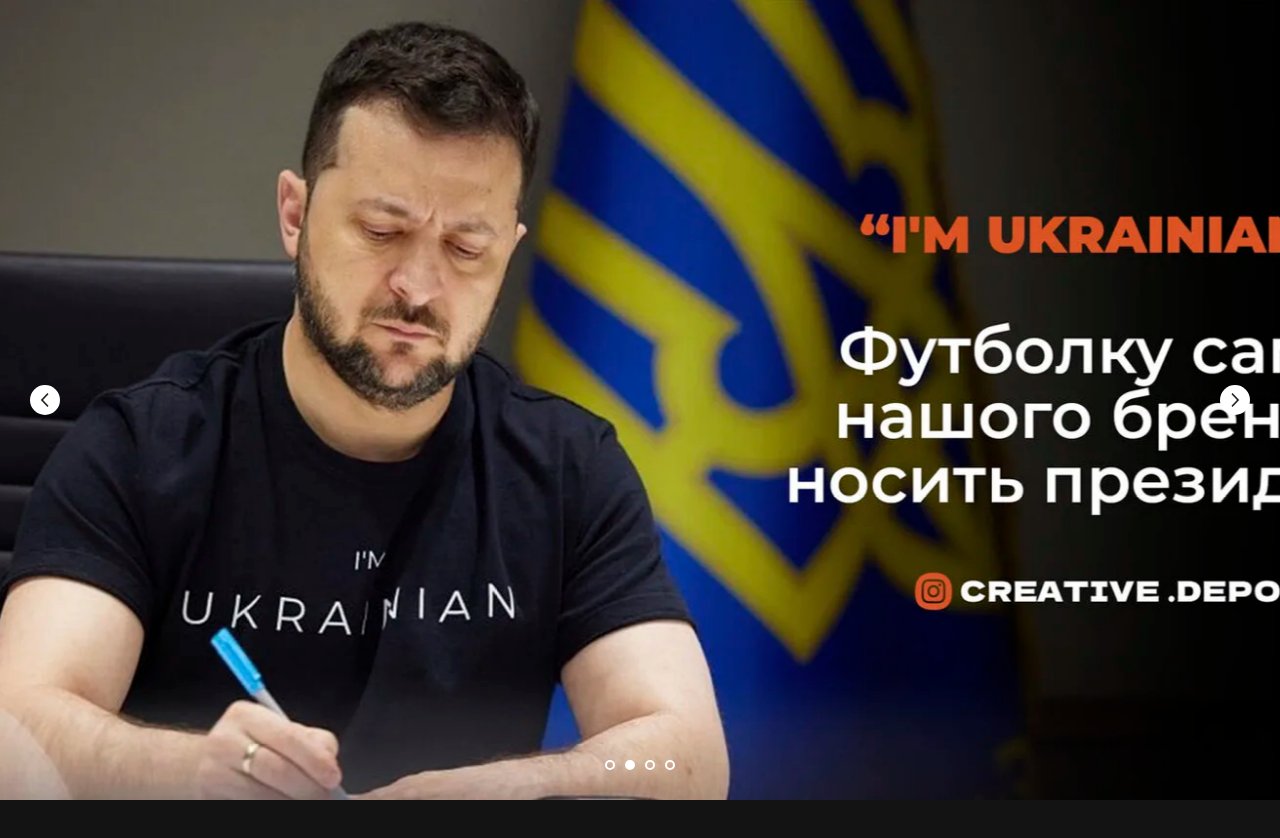
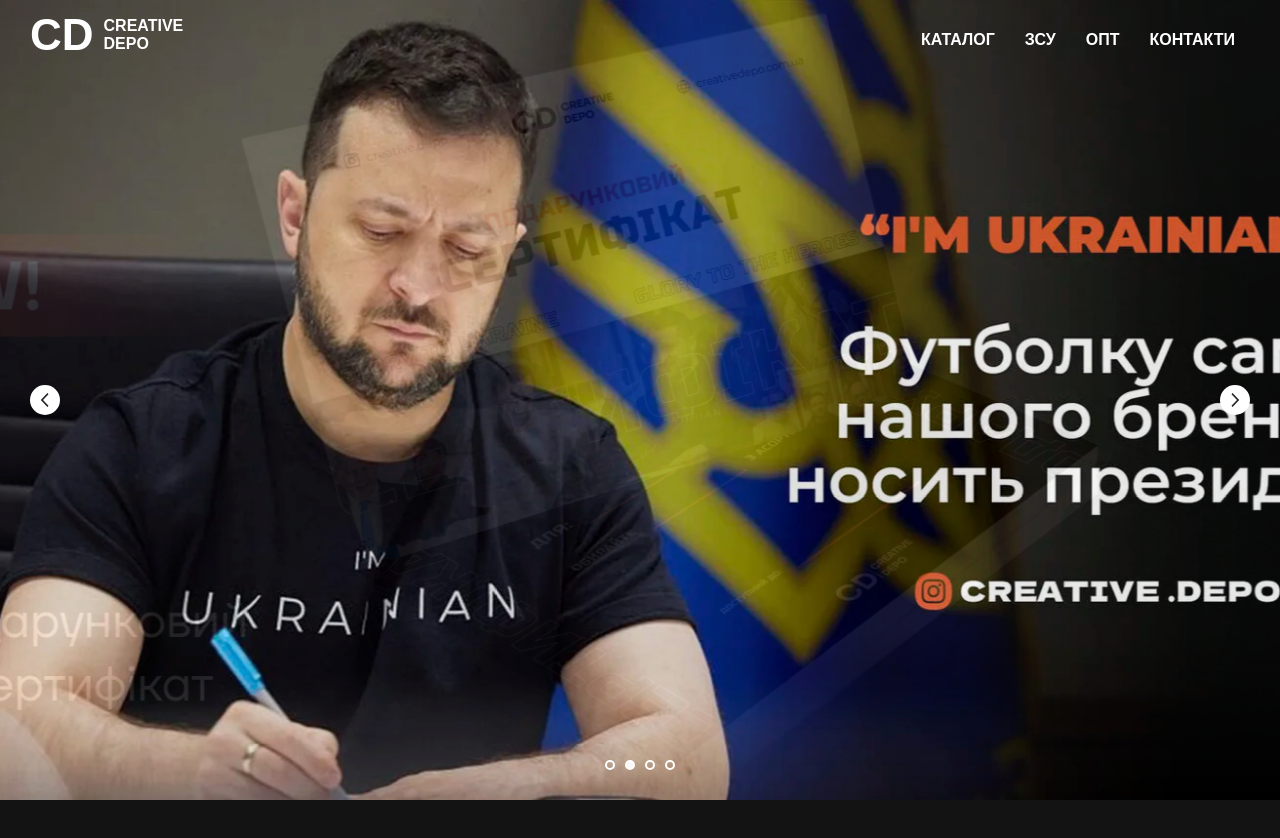
Before and after one commit to yuriy-kulakovskyi/creative-depo-client, a React (Create React App) app: page / in a window 1280 px wide. Shown: the top 838 px of the page. Built offline with nearby package versions, Linux system fonts and the light colour scheme.

Commit message:
added Header with some styles

```diff
--- a/src/App.jsx
+++ b/src/App.jsx
@@ -2,12 +2,14 @@
 import MainPage from "./components/MainPage/MainPage";
 import HelpPage from "./components/HelpPage/HelpPage";
 import Footer from './components/Footer/Footer';
+import Header from './components/Header/Header';
 
 function App() {
   return (
     <div className="App">
       {/* The place to hold components */}
-
+      {/* Header component */}
+      <Header/>
       {/* MainPage component */}
       <MainPage />
 
--- /dev/null
+++ b/src/components/Header/Header.css
@@ -0,0 +1,48 @@
+.header {
+  display: flex;
+  justify-content: space-between;
+  align-items: center;
+  flex-direction: row;
+  color: #ffffff;
+  height: 10vh;
+  width: 100%;
+  padding: 0px 30px;
+  position: fixed;
+  transition: 1s;
+  z-index: 5;
+}
+.header .header__logo {
+  display: flex;
+  justify-content: space-between;
+  align-items: center;
+  flex-direction: row;
+  font-weight: 600;
+  user-select: none;
+  margin-bottom: 10px;
+}
+.header .header__logo .header__logo__letters {
+  font-size: 44px;
+  margin-right: 10px;
+}
+.header .header__logo__text {
+  text-transform: uppercase;
+}
+.header .header__right {
+  display: flex;
+  justify-content: space-between;
+  align-items: center;
+  flex-direction: row;
+}
+.header .header__right .header__right__el {
+  user-select: none;
+  margin: 0 15px;
+  font-weight: 600;
+  font-size: 16px;
+  cursor: pointer;
+  transition: 0.3s;
+}
+.header .header__right .header__right__el:hover {
+  color: #fb472e;
+}
+
+/*# sourceMappingURL=Header.css.map */
--- /dev/null
+++ b/src/components/Header/Header.jsx
@@ -0,0 +1,38 @@
+import { useState } from 'react';
+import './Header.css'
+function Header(){
+let [scrollColor,setScrollColor]=useState('rgb(19, 19, 19,0)')
+let howmuchIsScroll=0
+// function getHome(){
+
+//     window.scrollTo(0,0)
+// }
+//     function getKataloh(){
+//         let height= document.getElementById('idSection1').offsetHeight;
+//         window.scrollTo(0,height)
+//     }
+
+
+
+   setInterval(function(){
+    howmuchIsScroll=(window.pageYOffset !== undefined) ? window.pageYOffset : (document.documentElement || document.body.parentNode || document.body).scrollTop;
+    (howmuchIsScroll<=50) ? setScrollColor('rgb(19, 19, 19,0)') :setScrollColor('rgb(19, 19, 19,0.8)')
+
+   },1000)
+
+    return(
+        <header  className='header' style={{backgroundColor:scrollColor}}>
+            <div className="header__logo"  >
+                <div className="header__logo__letters">CD</div>
+                <div className="header__logo__text">Creative <br /> depo</div>
+            </div>
+            <div className="header__right">
+                <div className="header__right__el">КАТАЛОГ</div>
+                <div className="header__right__el">ЗСУ</div>
+                <div className="header__right__el">ОПТ</div>
+                <div className="header__right__el">КОНТАКТИ</div>
+            </div>
+        </header>
+    )
+}
+export default Header
--- /dev/null
+++ b/src/components/Header/Header.scss
@@ -0,0 +1,50 @@
+@import '../mixins.scss';
+@import "../variables.scss";
+$fontSizeHeaderEl:16px;
+$colorHeaderElementColor:#fb472e;
+
+.header{
+    @include flex(space-between,center,row);
+    // background-color: $bgBlack;
+    color: $white;
+    height: 10vh;
+    width: 100%;
+    padding: 0px 30px;
+    position: fixed;
+    transition: 1s;
+    z-index: 5;
+
+//  margin-top: -10vh;
+
+
+
+    .header__logo{
+        @include flex(space-between,center,row);
+
+       font-weight: 600;
+       user-select: none;
+       margin-bottom: 10px;
+       .header__logo__letters{
+        font-size: 44px;
+        margin-right: 10px;
+
+       }
+    }
+    .header__logo__text{
+        text-transform: uppercase;
+    }
+    .header__right{
+        @include flex(space-between,center,row);
+      .header__right__el{
+        user-select: none;
+        margin: 0 15px;
+        font-weight: 600;
+        font-size: $fontSizeHeaderEl;
+        cursor: pointer;
+        transition: 0.3s;
+        &:hover{
+            color: $colorHeaderElementColor;
+        }
+      }
+    }
+}
```
Also changed, not shown: 1 other file (tests, documents, lock files or other folders).
